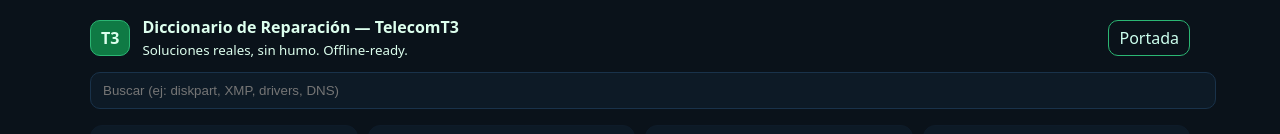
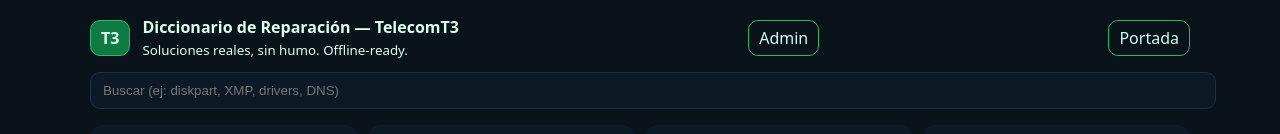
Before and after one commit to Mattosardy/pc-dictionary, a website: page docs/index.html in a window 1280 px wide. Shown: the top 134 px of the page. Drawn offline with Linux system fonts and the light colour scheme.

Commit message:
Update index.html

```diff
--- a/docs/index.html
+++ b/docs/index.html
@@ -44,6 +44,7 @@
         <div style="font-weight:800">Diccionario de Reparación — TelecomT3</div>
         <small>Soluciones reales, sin humo. Offline-ready.</small>
       </div>
+      <a id="btn-admin" class="btn" href="#" style="margin-left:auto">Admin</a>
       <a id="btn-home" class="btn" href="#" style="margin-left:auto">Portada</a>
     </header>
     <input id="q" placeholder="Buscar (ej: diskpart, XMP, drivers, DNS)" />
```
